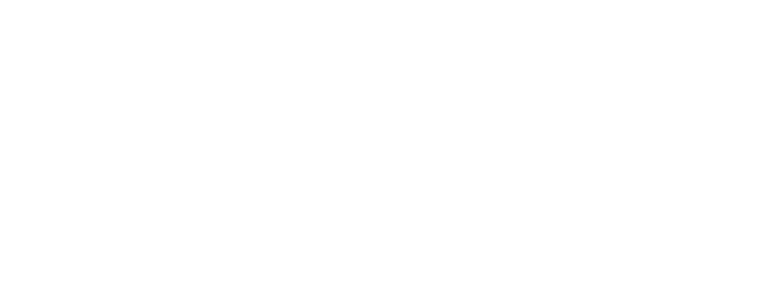
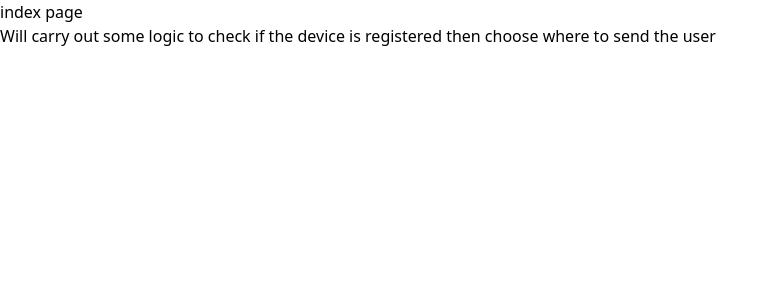
Before and after one commit to iO-Academy/2024-jan-fst-bank-app-frontend, a React (Vite) app: page / in a window 1280 px wide. Shown: the top 300 px of the page, without its empty margins (0-779 px from the left). Built offline with nearby package versions, Linux system fonts and the light colour scheme.

Commit message:
added routing and some very basic pages to be added to

```diff
--- a/package.json
+++ b/package.json
@@ -11,7 +11,8 @@
   },
   "dependencies": {
     "react": "^18.2.0",
-    "react-dom": "^18.2.0"
+    "react-dom": "^18.2.0",
+    "react-router-dom": "^6.23.1"
   },
   "devDependencies": {
     "@types/react": "^18.2.66",
--- a/src/App.tsx
+++ b/src/App.tsx
@@ -1,11 +1,20 @@
 import './App.css'
-
-
+import {BrowserRouter, Routes, Route} from "react-router-dom"
+import RegisterPage from "./Components/Pages/RegisterPage";
+import IndexPage from "./Components/Pages/IndexPage";
+import HomePage from "./Components/Pages/HomePage";
 
 function App() {
 
     return (
         <>
+            <BrowserRouter>
+                <Routes>
+                    <Route key={"Register"} path={"/register"} element={<RegisterPage />}></Route>
+                    <Route key={"Index"} path={"/"} element={<IndexPage />}></Route>
+                    <Route key={"Home"} path={"/home"} element={<HomePage />}></Route>
+                </Routes>
+            </BrowserRouter>
         </>
     )
 }
--- /dev/null
+++ b/src/Components/Pages/HomePage/index.tsx
@@ -0,0 +1,10 @@
+function HomePage() {
+    return (
+        <>
+            <h1>HomePage</h1>
+            <p>Will show all user information</p>
+    </>
+)
+}
+
+export default HomePage;
--- /dev/null
+++ b/src/Components/Pages/IndexPage/index.tsx
@@ -0,0 +1,11 @@
+function IndexPage() {
+    return (
+        <>
+            <h1>index page</h1>
+            <p>Will carry out some logic to check if the device is registered
+            then choose where to send the user</p>
+        </>
+    )
+}
+
+export default IndexPage;
--- /dev/null
+++ b/src/Components/Pages/RegisterPage/index.tsx
@@ -0,0 +1,12 @@
+import ButtonAtom from "../../Atoms/ButtonAtom";
+
+function RegisterPage() {
+    return (
+        <>
+            <h1>Welcome to the bank</h1>
+            <ButtonAtom value = "register" type = "submit"></ButtonAtom>
+        </>
+    )
+}
+
+export default RegisterPage;
```
Also changed, not shown: 1 other file (tests, documents, lock files or other folders).
